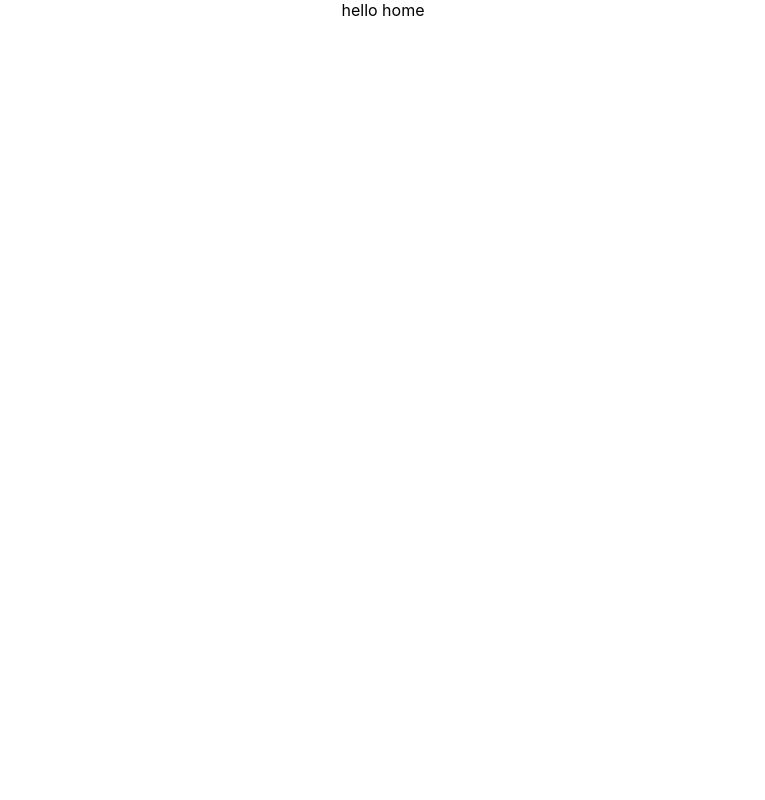
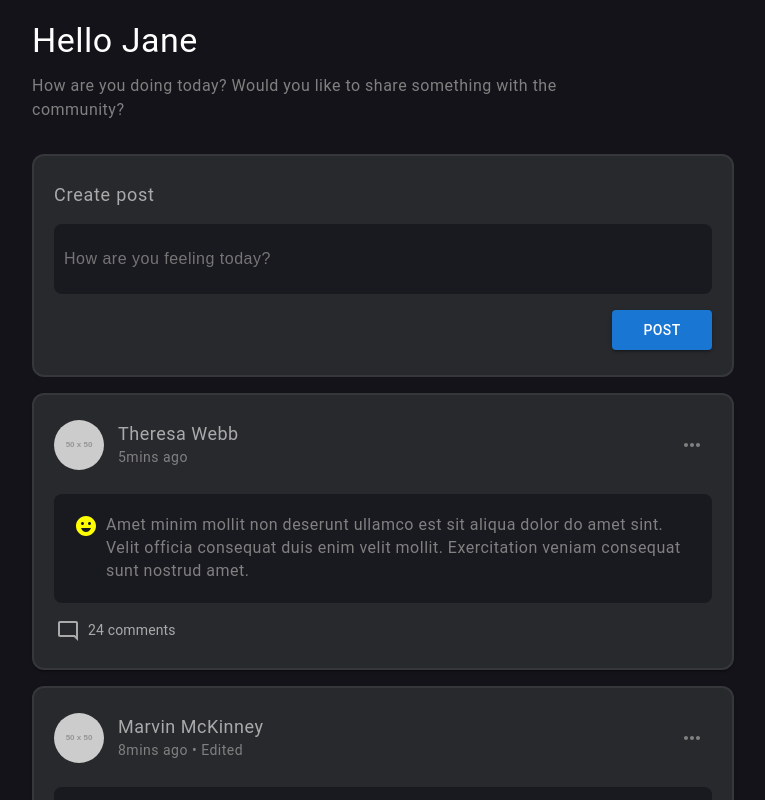
Before and after one commit to Aaditya0086/Atlys-Assignment, a React (Create React App) app: page /home in a window 1280 px wide. Shown: the top 800 px of the page, without its empty margins (257-1022 px from the left). Built offline with nearby package versions, Linux system fonts and the light colour scheme.

Commit message:
home page

```diff
--- a/src/pages/Home/home.jsx
+++ b/src/pages/Home/home.jsx
@@ -1,11 +1,114 @@
-import React from 'react'
+import React from 'react';
+import { Container, Typography, Box, Button, Card, CardContent, Avatar, List, ListItemAvatar, IconButton } from '@mui/material';
+import MoreHorizIcon from '@mui/icons-material/MoreHoriz';
+import EmojiEmotionsIcon from '@mui/icons-material/EmojiEmotions';
+import ModeCommentOutlinedIcon from '@mui/icons-material/ModeCommentOutlined';
+
+const posts = [
+  {
+    id: 1,
+    author: 'Theresa Webb',
+    content: 'Amet minim mollit non deserunt ullamco est sit aliqua dolor do amet sint. Velit officia consequat duis enim velit mollit. Exercitation veniam consequat sunt nostrud amet.',
+    comments: 24,
+    avatar: 'https://via.placeholder.com/50',
+    time: '5mins ago',
+  },
+  {
+    id: 2,
+    author: 'Marvin McKinney',
+    content: 'Amet minim mollit non deserunt ullamco est sit aliqua dolor do amet sint. Velit officia consequat duis enim velit mollit. Exercitation veniam consequat sunt nostrud amet.',
+    comments: 15,
+    avatar: 'https://via.placeholder.com/50',
+    time: '8mins ago',
+    edited: true,
+  },
+];
 
 const Home = () => {
+
+    const handleCardClick = () => {
+        alert('hello');
+    };
+
   return (
-    <div>
-      hello home
-    </div>
-  )
+    <Box sx={{
+      margin: 0,
+      backgroundColor: '#131319',
+      color: 'white',
+      fontFamily: 'Roboto, sans-serif'
+    }}>
+      <Container maxWidth="sm" sx={{ bgcolor: '#131319', color: 'white', padding: '20px', minHeight: '100vh', minWidth: '750px' }}>
+        <Typography sx={{ color: 'white', letterSpacing: '0.5px' }} align='left' variant="h4" gutterBottom>Hello Jane</Typography>
+        <Typography sx={{ color: 'grey', mb: 4, letterSpacing: '0.5px', maxWidth: '550px' }} align='left' variant="body1" gutterBottom>How are you doing today? Would you like to share something with the community?</Typography>
+
+        <Box onClick={handleCardClick} sx={{cursor: 'pointer'}}>
+
+        <Box sx={{ bgcolor: '#27292d', mb: 1, mt: 2, padding: '25px 20px', borderRadius: '12px', border: '2px solid #35373b' }}>
+          <Typography sx={{ color: '#aaaaaa', mb: 2, letterSpacing: '0.75px', fontSize: '18px' }} align='left' variant="body1" gutterBottom>Create post</Typography>
+
+          <Box sx={{ display: 'flex', width: '100%', justifyContent: 'center' }}>
+            <input
+              type="text"
+              placeholder="How are you feeling today?"
+              style={{
+                width: '100%',
+                height: '50px',
+                fontSize: '16px',
+                letterSpacing: '0.5px',
+                padding: '10px',
+                color: 'white',
+                backgroundColor: '#191920',
+                border: 'none',
+                borderRadius: '8px',
+                marginBottom: '16px',
+              }}
+            />
+          </Box>
+          <Box sx={{ display: 'flex', justifyContent: 'flex-end' }}>
+            <Button sx={{ width: '100px', height: '40px' }} variant="contained" color="primary">Post</Button>
+          </Box>
+        </Box>
+
+        <List>
+          {posts.map(post => (
+            <Card key={post.id} sx={{ mb: 2, bgcolor: '#27292d', borderRadius: '12px', border: '2px solid #35373b', padding: '25px 20px' }}>
+              <CardContent sx={{ padding: '0 !important' }}>
+                <Box alignItems="flex-start" sx={{ display: 'flex', alignItems: 'flex-start', flexDirection: 'column' }}>
+                    <Box sx={{display: 'flex', flexDirection: 'row', width: '100%', mb:2}}>
+                  <ListItemAvatar>
+                    <Avatar sx={{width: '50px', height: '50px'}} alt={post.author} src={post.avatar} />
+                  </ListItemAvatar>
+                        <Box sx={{ display: 'flex', flexDirection: 'row', justifyContent: 'space-between', width: '100%', ml: 1 }}>
+                          <Box sx={{ display: 'flex', flexDirection: 'column', alignItems: 'flex-start' }}>
+                            <Typography sx={{ color: '#aaaaaa', fontWeight: 'normal', fontSize: '18px', letterSpacing: '0.5px' }}>{post.author}</Typography>
+                            <Typography sx={{ color: 'grey', fontSize: '14px', letterSpacing: '0.5px' }}>{post.time} {post.edited && '• Edited'}</Typography>
+                          </Box>
+                          <IconButton sx={{ color: 'grey' }}>
+                            <MoreHorizIcon />
+                          </IconButton>
+                        </Box>
+                  </Box>
+                  <Box sx={{display: 'flex', flexDirection: 'column' }}>
+                        <Box sx={{ display: 'flex', alignItems: 'flex-start', mt: 1, backgroundColor: '#191920', padding: '20px', borderRadius: '8px' }}>
+                          <EmojiEmotionsIcon sx={{ color: 'yellow', marginRight: '8px' }} />
+                          <Typography component="span" align='left' variant="body2" sx={{ color: 'grey', fontSize: '16px', letterSpacing: '0.5px' }}>{post.content}</Typography>
+                        </Box>
+                        <Typography component="span" variant="body2" sx={{ color: '#aaaaaa', mt: 2, display: 'flex', alignItems: 'center' }}>
+                          <Box component="span" sx={{ marginRight: '8px', marginLeft: '2px', display: 'flex', alignItems: 'center' }}>
+                            <ModeCommentOutlinedIcon sx={{ color: '#aaaaaa' }} />
+                          </Box>
+                          {`${post.comments} comments`}
+                        </Typography>
+                  </Box>
+                </Box>
+              </CardContent>
+            </Card>
+          ))}
+        </List>
+        </Box>
+      </Container>
+    </Box>
+  );
 }
 
-export default Home
+export default Home;
```
